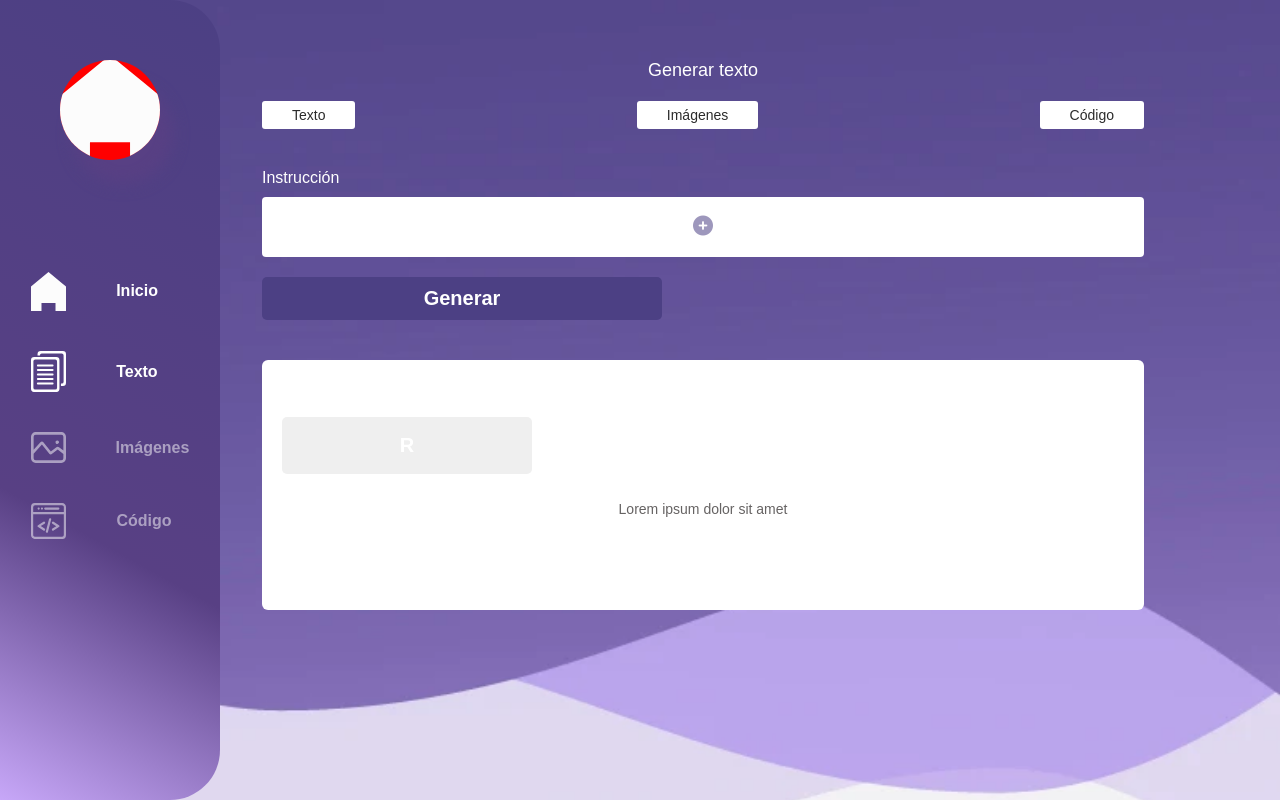
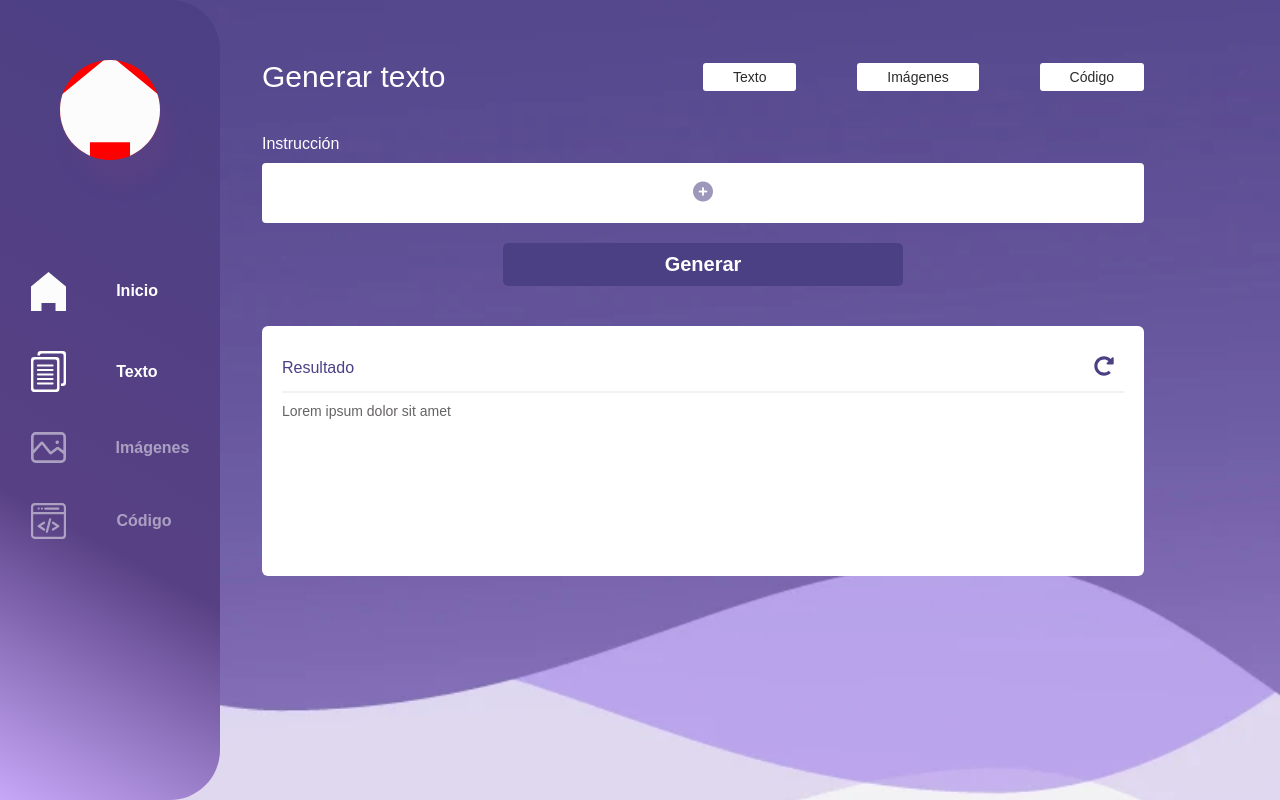
Before and after one commit to cristianorregodev/app-momemtun, a React (Vite) app in the folder client/: page /text-generator in a window 1280 px wide. Built offline with nearby package versions, Linux system fonts and the light colour scheme; sample sign-in values are in the browser's storage.

Commit message:
feature (AiMenu): Modifica el layout del menu interno

```diff
--- a/client/src/js/components/AiMenu.jsx
+++ b/client/src/js/components/AiMenu.jsx
@@ -1,11 +1,14 @@
 import React from 'react'
 import { Link } from 'react-router-dom'
-export const AiMenu = () => {
+export const AiMenu = ({ title = '' }) => {
   return (
-    <nav className="ai_menu ">
-      <Link to="/text-generator">Texto</Link>
-      <Link to="/image-generator">Imágenes</Link>
-      <Link to="/code-generator">Código</Link>
-    </nav>
+    <div className="ai_menu_container">
+      <h1>{title}</h1>
+      <nav className="ai_menu ">
+        <Link to="/text-generator">Texto</Link>
+        <Link to="/image-generator">Imágenes</Link>
+        <Link to="/code-generator">Código</Link>
+      </nav>
+    </div>
   )
 }
--- a/client/src/pages/TextCompletion.jsx
+++ b/client/src/pages/TextCompletion.jsx
@@ -1,13 +1,13 @@
 import React from 'react'
 import { AiMenu } from '../js/components/AiMenu'
-import { PlusIcon } from '../assets/icons'
+import { FaRedoAlt } from 'react-icons/fa'
 
 export const TextCompletion = () => {
   return (
     <section className="text_completion_section">
       <div className="container">
-        <h1>Generar texto</h1>
-        <AiMenu />
+        <AiMenu title="Generar texto" />
+
         <form>
           <div className="form-group">
             <label htmlFor="">Instrucción</label>
@@ -19,7 +19,9 @@ export const TextCompletion = () => {
         <div className="text-result">
           <div>
             <h2>Resultado</h2>
-            <button>R</button>
+            <button>
+              <FaRedoAlt />
+            </button>
           </div>
           <p>Lorem ipsum dolor sit amet</p>
         </div>
--- a/client/src/sass/components/_aimenu.scss
+++ b/client/src/sass/components/_aimenu.scss
@@ -1,3 +1,11 @@
+div.ai_menu_container {
+  h1 {
+    font-size: 1.8rem;
+    font-family: $font;
+    font-weight: 500;
+    margin-bottom: 2rem;
+    text-align: center;
+  }
   nav.ai_menu {
     display: flex;
     justify-content: space-between;
@@ -31,3 +39,16 @@ nav.ai_menu {
       );
     }
   }
+  @include desktop {
+    display: flex;
+    justify-content: space-between;
+    align-items: center;
+    nav.ai_menu {
+      width: 50%;
+    }
+    h1 {
+      margin-bottom: 0;
+      font-size: 3rem;
+    }
+  }
+}
--- a/client/src/sass/pages/_text.scss
+++ b/client/src/sass/pages/_text.scss
@@ -5,13 +5,6 @@ section.text_completion_section {
   height: 100vh;
   padding: 6rem 1rem;
 
-  h1 {
-    font-size: 1.8rem;
-    font-family: $font;
-    font-weight: 500;
-    margin-bottom: 2rem;
-    text-align: center;
-  }
   form {
     width: 100%;
     margin: 0 auto;
@@ -45,11 +38,12 @@ section.text_completion_section {
     }
   }
   button.generate-text {
+    display: block;
     max-width: 40rem;
     width: 100%;
     background-color: $firstColor;
     padding: 1rem 2rem;
-    margin: 0;
+    margin: 0 auto;
     &:hover {
       background-color: $secondColor;
     }
@@ -60,5 +54,30 @@ section.text_completion_section {
     margin-top: 4rem;
     min-height: 25rem;
     border-radius: 0.6rem;
+    padding: 2rem;
+    div {
+      display: flex;
+      width: 100%;
+      justify-content: space-between;
+      align-items: center;
+      border-bottom: solid 2px #f2f2f4;
+
+      h2 {
+        color: $firstColor;
+        font-size: 1.6rem;
+        font-weight: 400;
+      }
+      button {
+        margin: 0;
+        background: none;
+        color: $firstColor;
+        width: auto;
+        padding: 1rem;
+      }
+    }
+    p {
+      width: 100%;
+      text-align: justify;
+    }
   }
 }
```
Lines whose indentation alone changed are shown as unchanged.
